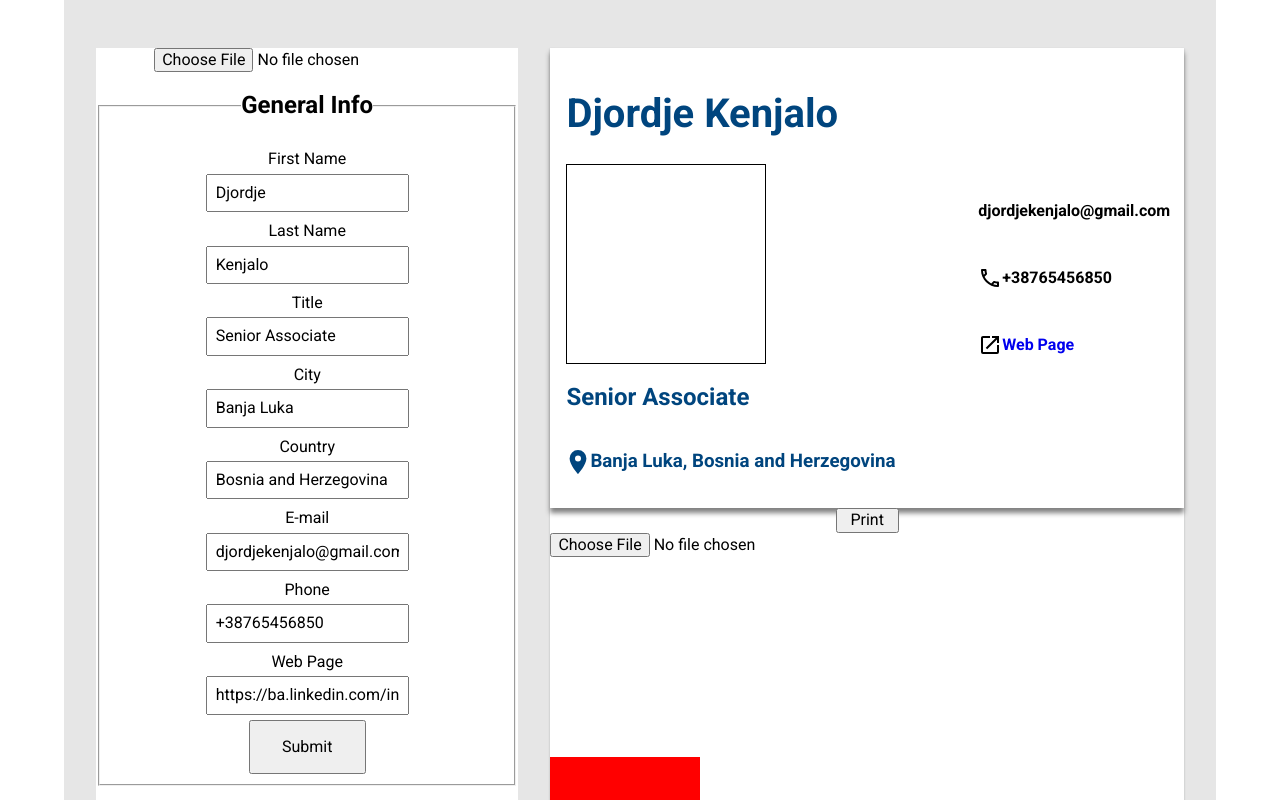
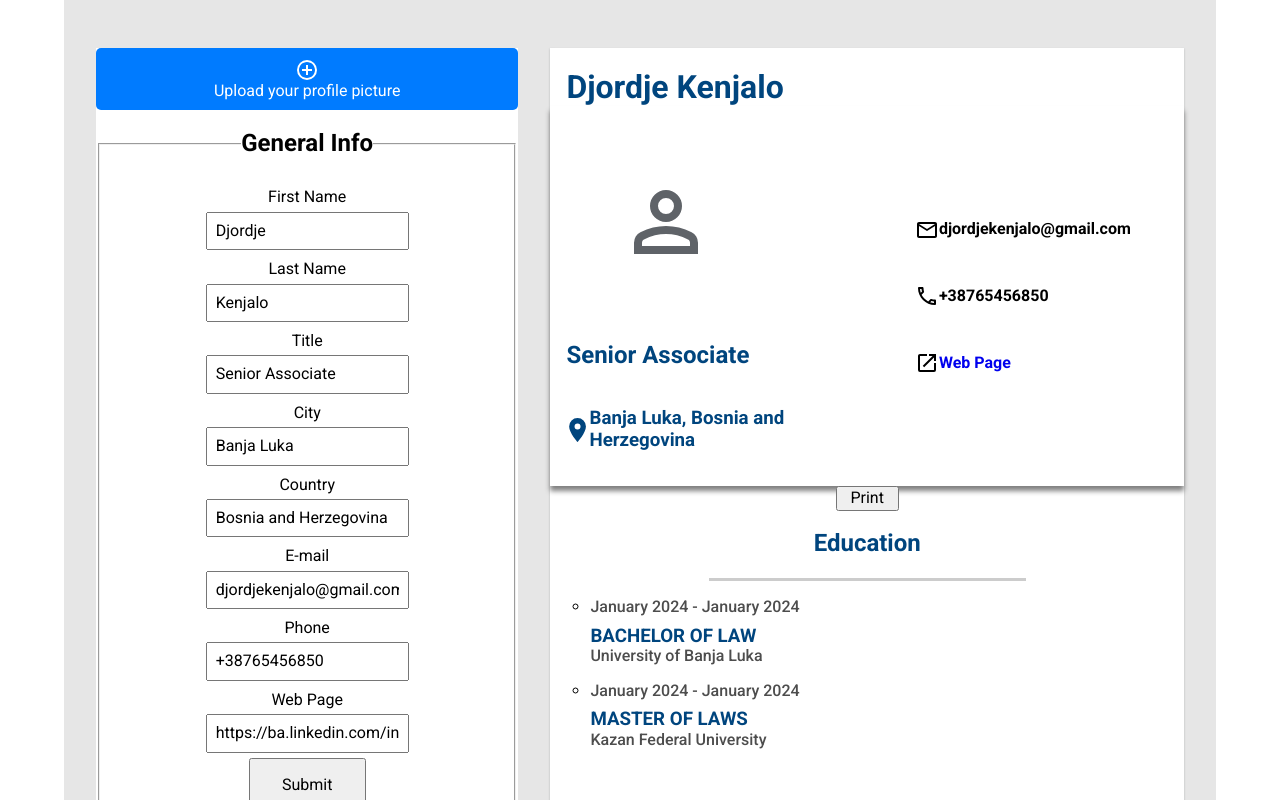
Before and after one commit to Djotajo/cv-application, a React (Vite) app: page / in a window 1280 px wide. Shown: the top 800 px of the page. Built offline with nearby package versions, Linux system fonts and the light colour scheme.

Commit message:
Change profile picture from backgroundImage to Image, modify input button

```diff
--- a/index.html
+++ b/index.html
@@ -4,7 +4,7 @@
     <meta charset="UTF-8" />
     <link rel="icon" type="image/svg+xml" href="/vite.svg" />
     <meta name="viewport" content="width=device-width, initial-scale=1.0" />
-    <title>Vite + React</title>
+    <title>CV Application</title>
     <link rel="preconnect" href="https://fonts.googleapis.com" />
     <link rel="preconnect" href="https://fonts.gstatic.com" crossorigin />
     <link
--- a/src/App.css
+++ b/src/App.css
@@ -138,8 +138,8 @@ fieldset button {
 
 .personalInfo {
   justify-self: start;
-  width: 65%;
-  max-width: 65%;
+  width: 55%;
+  max-width: 55%;
 }
 
 .personalInfo > *,
@@ -156,10 +156,21 @@ fieldset button {
 }
 
 .contactInfo {
-  width: 35%;
-  max-width: 35%;
+  width: 45%;
+  max-width: 45%;
 }
 
+.displayGeneralInfo h1 {
+  text-overflow: ellipsis; /* Display an ellipsis (...) to indicate overflow */
+  overflow-wrap: break-word;
+  vertical-align: baseline;
+  display: flex;
+  align-items: center;
+  word-break: break-all;
+  padding-left: 1rem;
+  text-align: justify;
+  margin-bottom: 0;
+}
 /* section label {
   display: flex;
   justify-content: space-between;
@@ -332,8 +343,42 @@ ul ul {
   }
 }
 
-#profilePic {
-  width: 150px;
-  height: 150px;
-  background-color: red;
+@page {
+  size: auto;
+  margin: 0mm;
 }
+
+.profilePictureDiv {
+  width: 200px;
+  height: 200px;
+  display: flex;
+  justify-content: center;
+  align-items: center;
+  overflow: hidden;
+}
+
+.profilePicture {
+  /* max-width: 100%; */
+  max-height: 100%;
+  /* object-fit: fill; */
+  /* object-fit: contain; */
+  /* object-fit: cover; */
+  /* object-fit: none; */
+  /* object-fit: scale-down; */
+}
+
+#profilePicInputWrap {
+  display: none;
+}
+
+.file-input-label {
+  background-color: #007bff;
+  color: white;
+  padding: 10px 20px;
+  border-radius: 5px;
+  cursor: pointer;
+  display: flex;
+  flex-direction: column;
+  align-items: center;
+  justify-content: center;
+}
--- a/src/App.jsx
+++ b/src/App.jsx
@@ -7,6 +7,8 @@ import DisplayEducationInfo from "./components/displayEducationInfo";
 import DisplayWorkInfo from "./components/displayWorkInfo";
 import FileInput from "./components/fileInput";
 import ImageDisplay from "./components/imageDisplay";
+import Icon from "@mdi/react";
+import { mdiPlusCircleOutline } from "@mdi/js";
 
 import "./normalize.css";
 import "./App.css";
@@ -139,7 +141,15 @@ function App() {
         <div className="container left noPrint">
           <section>
             {" "}
-            <FileInput onChange={handleFileChange} />
+            <div>
+              <label htmlFor="addProfilePicture" className="file-input-label">
+                <Icon path={mdiPlusCircleOutline} size={1} />{" "}
+                <p>Upload your profile picture</p>
+              </label>
+              <div id="profilePicInputWrap">
+                <FileInput onChange={handleFileChange} />
+              </div>
+            </div>
             <GeneralInfo
               name={firstName}
               onFirstNameChange={(event) =>
--- a/src/components/displayGeneralInfo.jsx
+++ b/src/components/displayGeneralInfo.jsx
@@ -29,12 +29,12 @@ function DisplayGeneralInfo({
   return (
     <>
       <section className="displayGeneralInfo">
+        <h1>
+          {firstName} {lastName}
+        </h1>
         <div className="row">
           <div className="personalInfo">
             {" "}
-            <h1>
-              {firstName} {lastName}
-            </h1>
             <ImageDisplay backgroundUrl={profileImg} />
             <h2>{title}</h2>
             <h3>
@@ -58,10 +58,8 @@ function DisplayGeneralInfo({
         <button onClick={printCV} className="noPrint">
           Print
         </button>
-        <FileUpload />
         <hr className="generalInfoLine print" />
       </section>
-      <div id="profilePic" className="print"></div>
     </>
   );
 }
--- a/src/components/fileInput.jsx
+++ b/src/components/fileInput.jsx
@@ -4,7 +4,9 @@ function FileInput({ onChange }) {
     onChange(selectedFile);
   };
 
-  return <input type="file" onChange={handleFileChange} />;
+  return (
+    <input type="file" onChange={handleFileChange} id="addProfilePicture" />
+  );
 }
 
 export default FileInput;
--- a/src/components/generalInfo.jsx
+++ b/src/components/generalInfo.jsx
@@ -1,4 +1,5 @@
 import { useState } from "react";
+import FileInput from "./fileInput";
 
 function GeneralInfo({
   name,
@@ -125,6 +126,7 @@ function GeneralInfo({
                 onChange={(e) => onPageChange(e)}
               />
             </div>
+
             <button onClick={handleSubmit}>Submit</button>
           </fieldset>
         </form>
--- a/src/components/imageDisplay.jsx
+++ b/src/components/imageDisplay.jsx
@@ -1,16 +1,21 @@
+import person from "../assets/person.png";
+
 function ImageDisplay({ backgroundUrl }) {
   return (
-    <div
-      style={{
-        width: "200px",
-        height: "200px",
-        backgroundImage: backgroundUrl ? `url(${backgroundUrl})` : "none",
-        backgroundSize: "cover",
-        backgroundPosition: "center",
-        border: backgroundUrl ? "none" : "1px solid black",
-        backgroundColor: backgroundUrl ? "transparent" : "white",
-      }}
-    >
+    <div className="profilePictureDiv">
+      {backgroundUrl ? (
+        <img
+          src={backgroundUrl}
+          alt="profile picture"
+          className="profilePicture"
+        />
+      ) : (
+        <img
+          src={person}
+          alt="profile picture silhouette"
+          className="profilePicture"
+        />
+      )}
       {/* Other content */}
     </div>
   );
```
Also changed, not shown: src/assets/person.png (added).
